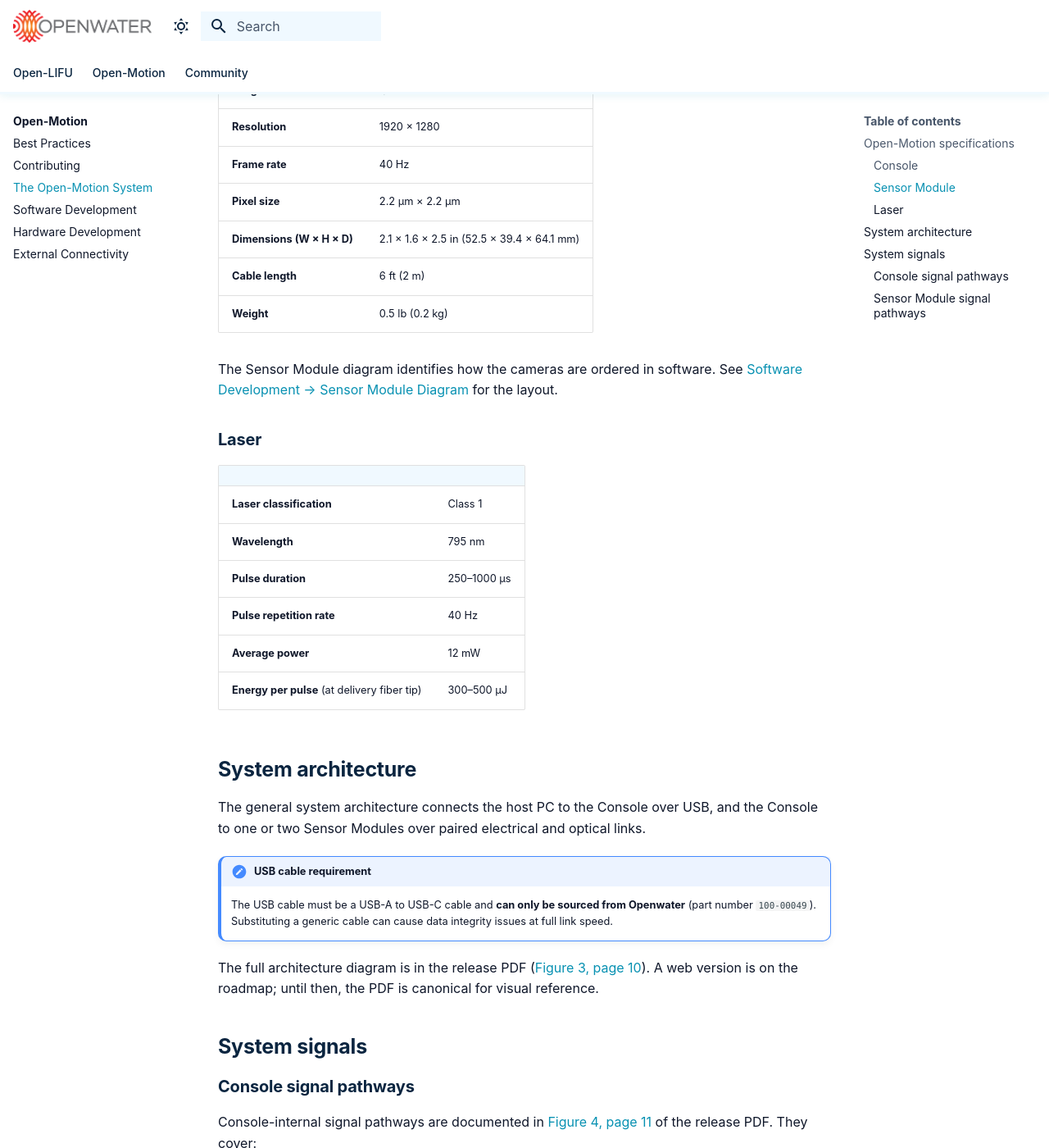
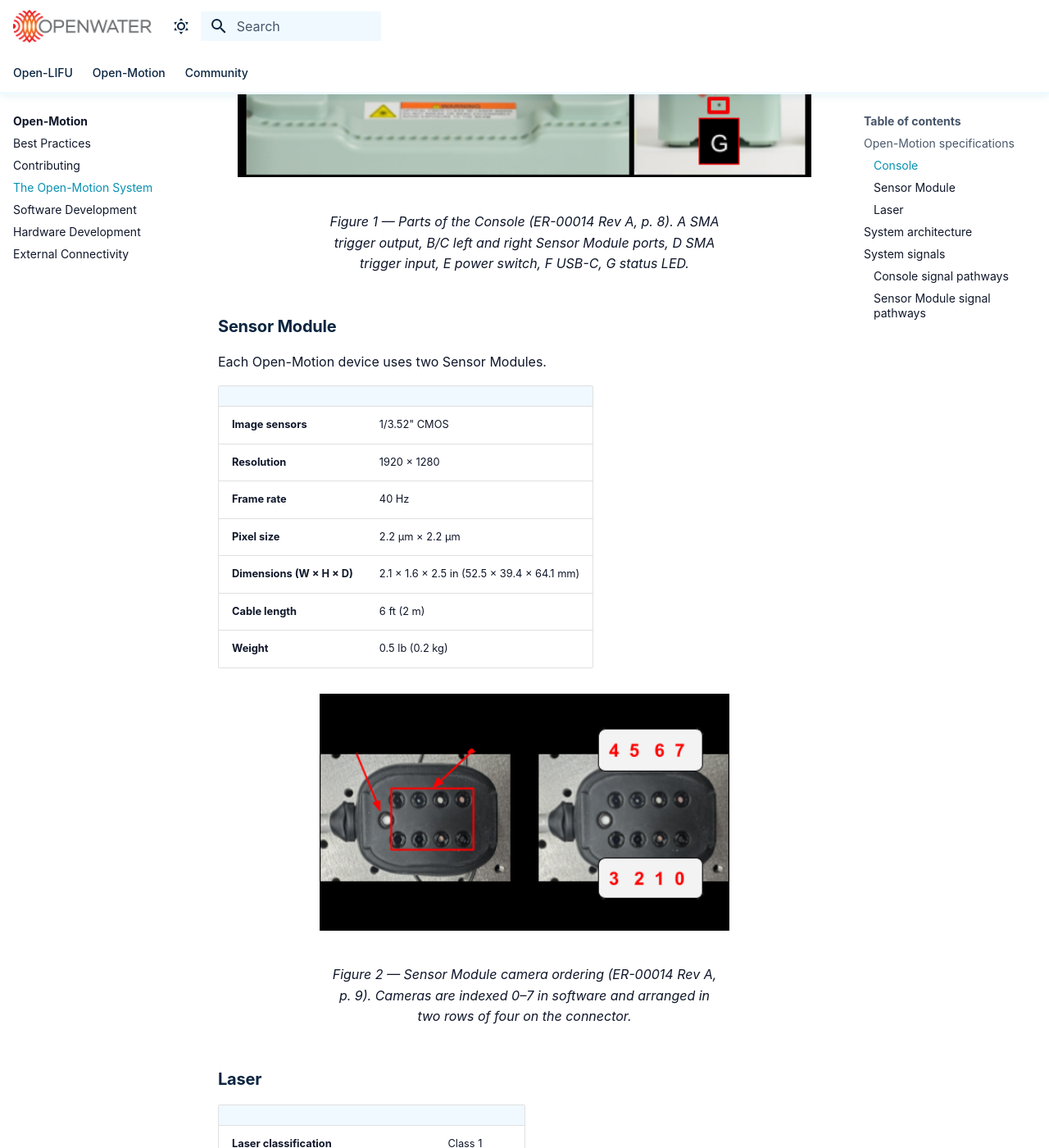
Before and after one commit to OpenwaterHealth/openwater-docs, an MkDocs documentation site: the page built from docs/openmotion/system.md, in a window 1280 px wide and 1400 px high, scrolled down 1290 px. Shown: the whole window at 82% size. Built offline with MkDocs 1.6.1 and Material for MkDocs 9.7.7, drawn with Linux system fonts in a browser that asks for light colours; comment, search, counter and statistics services are not loaded; some of the changed text lies outside the part shown.

Commit message:
Format tables and update Console and Sensor Module details

```diff
--- a/docs/openmotion/system.md
+++ b/docs/openmotion/system.md
@@ -2,11 +2,11 @@
 
 The Open-Motion hardware platform consists of three primary components.
 
-| Component | Description |
-|---|---|
-| **Console** | Houses the laser, electronics and optics, power cable, and an on/off switch on the back. Should **never be opened** — risk of laser radiation exposure and electrical hazards. |
+| Component            | Description                                                  |
+| -------------------- | ------------------------------------------------------------ |
+| **Console**          | Houses the laser, electronics and optics, power cable, and an on/off switch on the back. Should **never be opened** — risk of laser radiation exposure and electrical hazards. |
 | **Sensor Module(s)** | Wearable modules containing an array of camera sensors (configurable via software) and on-module histogram processing. |
-| **Laser** | Class 1, 795 nm, pulsed, integrated inside the Console. |
+| **Laser**            | Class 1, 795 nm, pulsed, integrated inside the Console.      |
 
 !!! danger "Do not disassemble the Console"
     The Console contains a Class 3 laser source and high-voltage electronics.
@@ -17,47 +17,50 @@ The Open-Motion hardware platform consists of three primary components.
 
 ### Console
 
-| | |
-|---|---|
-| **Operating voltage** | 100–240 VAC, 50–60 Hz, 0.5 A |
-| **Connections** | 1× USB-C (USB 3.0)<br>1× SMA trigger (input)<br>1× SMA sync (output)<br>2× electrical ports (left / right)<br>2× optical ports (left / right) |
-| **Device status** | LED indicator |
-| **Dimensions (W × H × D)** | 9.8 × 3.0 × 6.3 in (250 × 75 × 160 mm) |
-| **Weight** | 3 lb (1.36 kg) |
+|                            |                                                              |
+| -------------------------- | ------------------------------------------------------------ |
+| **Operating voltage**      | 100–240 VAC, 50–60 Hz, 0.5 A                                 |
+| **Connections**            | 1× USB-C (USB 3.0)<br>1× SMA trigger (input)<br>1× SMA sync (output)<br>2× electrical ports (left / right)<br>2× optical ports (left / right) |
+| **Device status**          | LED indicator                                                |
+| **Dimensions (W × H × D)** | 9.8 × 3.0 × 6.3 in (250 × 75 × 160 mm)                       |
+| **Weight**                 | 3 lb (1.36 kg)                                               |
 
-**Console parts:** SMA trigger output (sync other devices to Open-Motion data),
-left/right Sensor Module electrical and optical ports, SMA trigger input
-(sync Open-Motion to other devices — in development), power switch, USB port,
-status LED.
+<figure markdown="span">
+  ![Console rear panel and Sensor Module side panels with labeled ports: A SMA trigger output, B left Sensor Module electrical and optical ports, C right Sensor Module electrical and optical ports, D SMA trigger input, E power switch, F USB-C, G status LED.](images/figure-1-console-parts.png){ width="700" }
+  <figcaption>Figure 1 — Parts of the Console (ER-00014 Rev A, p. 8). A SMA trigger output, B/C left and right Sensor Module ports, D SMA trigger input, E power switch, F USB-C, G status LED.</figcaption>
+</figure>
+
 
 ### Sensor Module
 
 Each Open-Motion device uses two Sensor Modules.
 
-| | |
-|---|---|
-| **Image sensors** | 1/3.52" CMOS |
-| **Resolution** | 1920 × 1280 |
-| **Frame rate** | 40 Hz |
-| **Pixel size** | 2.2 μm × 2.2 μm |
+|                            |                                            |
+| -------------------------- | ------------------------------------------ |
+| **Image sensors**          | 1/3.52" CMOS                               |
+| **Resolution**             | 1920 × 1280                                |
+| **Frame rate**             | 40 Hz                                      |
+| **Pixel size**             | 2.2 μm × 2.2 μm                            |
 | **Dimensions (W × H × D)** | 2.1 × 1.6 × 2.5 in (52.5 × 39.4 × 64.1 mm) |
-| **Cable length** | 6 ft (2 m) |
-| **Weight** | 0.5 lb (0.2 kg) |
+| **Cable length**           | 6 ft (2 m)                                 |
+| **Weight**                 | 0.5 lb (0.2 kg)                            |
 
-The Sensor Module diagram identifies how the cameras are ordered in software.
-See [Software Development → Sensor Module Diagram](software.md#sensor-module-diagram)
-for the layout.
+<figure markdown="span">
+  ![Sensor Module connector close-up showing the eight camera positions, numbered 0 through 7 in two rows of four.](images/figure-2-camera-ordering.png){ width="500" }
+  <figcaption>Figure 2 — Sensor Module camera ordering (ER-00014 Rev A, p. 9). Cameras are indexed 0–7 in software and arranged in two rows of four on the connector.</figcaption>
+</figure>
+
 
 ### Laser
 
-| | |
-|---|---|
-| **Laser classification** | Class 1 |
-| **Wavelength** | 795 nm |
-| **Pulse duration** | 250–1000 μs |
-| **Pulse repetition rate** | 40 Hz |
-| **Average power** | 12 mW |
-| **Energy per pulse** (at delivery fiber tip) | 300–500 μJ |
+|                                              |             |
+| -------------------------------------------- | ----------- |
+| **Laser classification**                     | Class 1     |
+| **Wavelength**                               | 795 nm      |
+| **Pulse duration**                           | 250–1000 μs |
+| **Pulse repetition rate**                    | 40 Hz       |
+| **Average power**                            | 12 mW       |
+| **Energy per pulse** (at delivery fiber tip) | 300–500 μJ  |
 
 ## System architecture
 
@@ -70,18 +73,23 @@ links.
     Openwater** (part number `100-00049`). Substituting a generic cable can
     cause data integrity issues at full link speed.
 
-The full architecture diagram is in the release PDF
-([Figure 3, page 10](ER-00014-RevA-OpenMotion-Developer-Docs.pdf)). A web
-version is on the roadmap; until then, the PDF is canonical for visual
-reference.
+<figure markdown="span">
+  ![Open-Motion system architecture: a Host Computer with system control, data processing, GUI, and data storage connects via USB HS to the Console; the Console contains the Console Board (system timing, laser drivers, safety circuits, AC/DC power converter) and Optical Components (laser butterfly package, 50:50 fiber splitter); the Console connects to two Wearable Sensor Modules via a multi-purpose cable carrying data, power, and light; each Sensor Module contains an Aggregator Board, eight camera sensors with FPGA, and laser delivery and diffuser optics; an external TTL device connects to the Console over an SMA cable for trigger and sync.](images/figure-3-system-architecture.png){ width="800" }
+  <figcaption>Figure 3 — Open-Motion system architecture (ER-00014 Rev A, p. 10).</figcaption>
+</figure>
+
 
 ## System signals
 
 ### Console signal pathways
 
-Console-internal signal pathways are documented in
-[Figure 4, page 11](ER-00014-RevA-OpenMotion-Developer-Docs.pdf) of the release
-PDF. They cover:
+<figure markdown="span">
+  ![Console internal signal pathways: AC power enters via the Power Entry Module and Power Switch, feeds an AC/DC Power Converter and the Console Control Module (STM32 MCU plus USB hub); a Host PC and External Device connect to the Control Module; the Control Module drives Status LEDs, the Fan, and laser electronics including a Seed Laser Driver Module, TA Laser Driver Module, Laser Safety Module, and Laser TEC Driver Module — each backed by a Lattice FPGA — which drive the Laser Butterfly Mount and a Fiber Splitter; the Multipurpose Cable to Sensor Modules carries the resulting power, signal, and optical paths.](images/figure-4-console-signal-pathways.png){ width="800" }
+  <figcaption>Figure 4 — Console signal pathways (ER-00014 Rev A, p. 11). Color legend: optical, digital signal (I2C), high-speed data, power, analog signal, trigger/sync.</figcaption>
+</figure>
+
+
+The Console signal pathways cover:
 
 - USB host communication
 - Sensor Module electrical and optical interfaces
@@ -91,9 +99,13 @@ PDF. They cover:
 
 ### Sensor Module signal pathways
 
-Sensor Module signal pathways are documented in
-[Figure 5, page 12](ER-00014-RevA-OpenMotion-Developer-Docs.pdf) of the release
-PDF. They cover:
+<figure markdown="span">
+  ![Sensor Module signal pathways: the multipurpose cable from the Console carries power, high-speed data, and optical signals into the module; an Aggregator PCBA hosting an STM32 MCU receives data from two Camera Assemblies (eight cameras per Sensor Module total); each Camera Assembly contains a Camera PCBA with a Lattice FPGA, a Camera Sensor, and Camera Optics; an optical Diffuser Assembly distributes the laser delivery from the Console.](images/figure-5-sensor-module-signal-pathways.png){ width="800" }
+  <figcaption>Figure 5 — Sensor Module signal pathways (ER-00014 Rev A, p. 12). Color legend: optical, digital signal (I2C), high-speed data, power, analog signal, trigger/sync.</figcaption>
+</figure>
+
+
+The Sensor Module signal pathways cover:
 
 - Camera SPI inputs (8 cameras per module)
 - Aggregation logic
```
